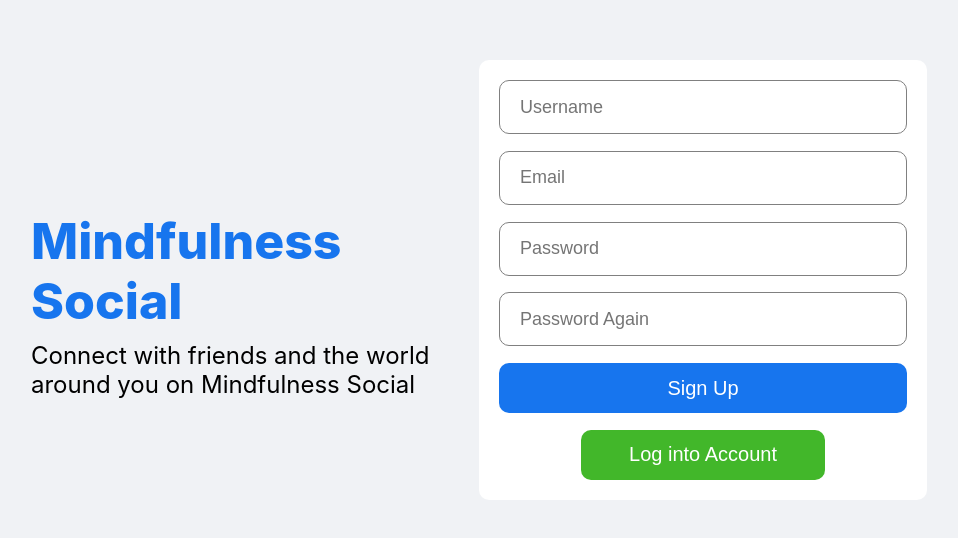
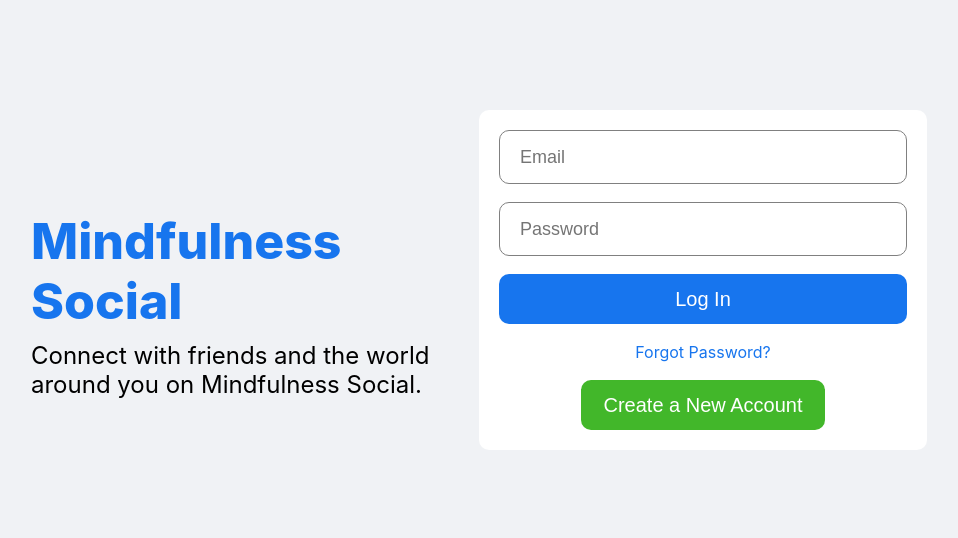
Before and after one commit to techysoldier/mindfulynessapp, a React (Create React App) app: page / in a window 1280 px wide. Shown: the part 120-658 px from the top of the page, without its empty margins (161-1119 px from the left). Built offline with nearby package versions, Linux system fonts and the light colour scheme.

Commit message:
adjust app.js

```diff
--- a/src/App.js
+++ b/src/App.js
@@ -1,14 +1,12 @@
 // import Home from "./Pages/Home";
-// import Login from "./Pages/Login";
+import Login from "./Pages/Login";
 // import Profile from "./Pages/Profile";
 // import Register from "./Pages/Register";
 
 
 
-import Register from "./Pages/Register";
-
 function App() {
-  return <Register/>;
+  return <Login/>;
 }
 
 export default App;
```
